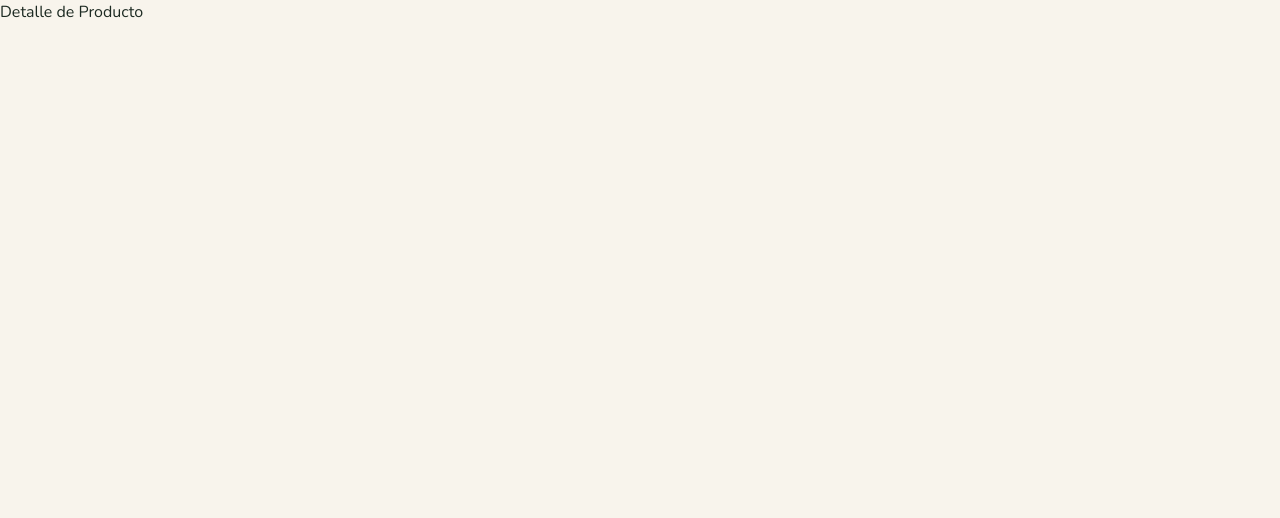
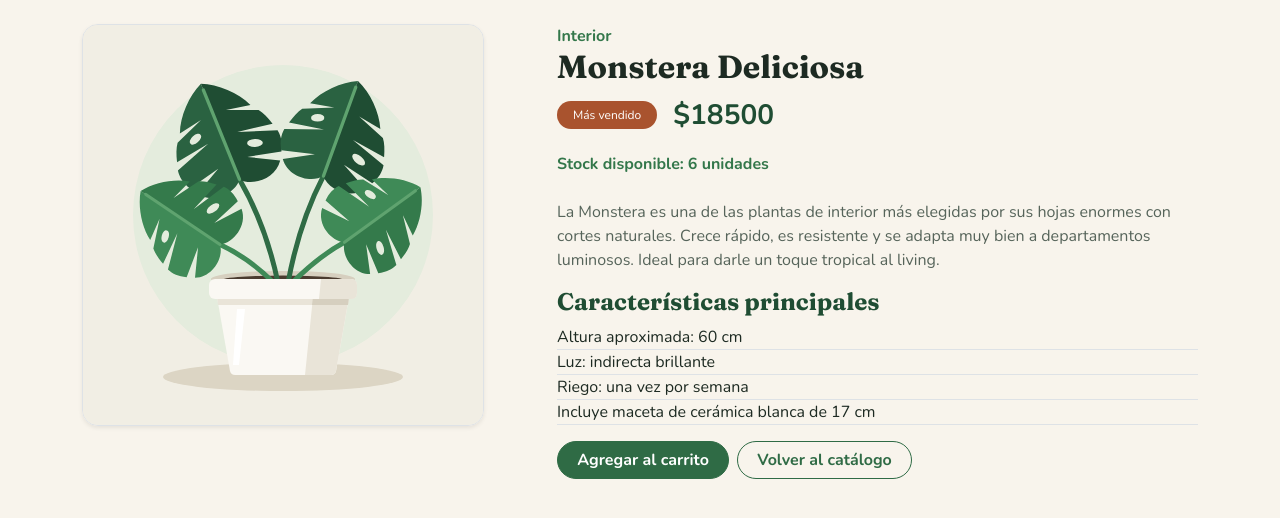
Before and after one commit to Thomas-unahur/brote-vivero-online, a React (Vite) app: page /producto/1 in a window 1280 px wide. Shown: the top 518 px of the page. Built offline with nearby package versions, Linux system fonts and the light colour scheme.

Commit message:
se agregó el detalle de producto para un id especifico

```diff
--- a/src/App.jsx
+++ b/src/App.jsx
@@ -1,5 +1,5 @@
 import { BrowserRouter, Routes, Route } from "react-router-dom";
-
+import DetalleProducto from '/src/pages/DetalleProducto';
 function App() {
   return (
     <BrowserRouter>
@@ -7,7 +7,7 @@ function App() {
       <Routes>
         <Route path="/" element={<div>Página de Inicio</div>} />
         <Route path="/productos" element={<div>Catálogo</div>} />
-        <Route path="/producto/:id" element={<div>Detalle de Producto</div>} />
+        <Route path="/producto/:id" element={<DetalleProducto />} />
         <Route path="/carrito" element={<div>Carrito</div>} />
         <Route path="/contacto" element={<div>Finalizar Compra</div>} />
       </Routes>
--- a/src/index.css
+++ b/src/index.css
@@ -48,10 +48,10 @@ img {
 /* 3. Utilidades rápidas de texto y fondos para usar en cualquier componente */
 .texto-suave { color: var(--texto-suave); }
 .texto-verde { color: var(--verde-medio); font-weight: 700; }
+.texto-verde-oscuro { color: var(--verde-oscuro); font-weight: 700; }
 .bg-terracota { background-color: var(--terracota-oscuro); color: #ffffff; }
 .bg-verde { background-color: var(--verde); color: #ffffff; }
 .bg-amarillo { background-color: var(--amarillo); color: #3d2f05; }
-
 /* 4. Adaptación de Botones de Bootstrap a la marca
    Si usan <button className="btn btn-verde"> tomará estos colores */
 .btn {
--- /dev/null
+++ b/src/pages/DetalleProducto.jsx
@@ -0,0 +1,67 @@
+import { useParams, Link } from 'react-router-dom';
+import productos from '/src/data/productos.js';
+
+const DetalleProducto = () => {
+    const {id} = useParams();
+    const producto = productos.find(producto => producto.id == id);
+
+    if(!producto){
+         return <div className="container mt-4"><h3>El producto no existe.</h3></div>;
+    }
+    return (
+        <div className="container mt-4">
+            <div className="row">
+              <div className="col-12 col-md-5 mb-4 mb-md-0">
+                 <img
+                        src={producto.imagen}
+                        alt={producto.nombre}
+                        className="img-fluid border border-1 rounded-4 shadow-sm"
+                    />
+              </div>
+
+
+    <div className="col-12 col-md-7">
+
+
+    <span className='texto-verde'>{producto.categoria}</span>
+    <h2>{producto.nombre}</h2>
+
+    <div className="d-flex align-items-center gap-3 mb-3">
+        {producto.etiqueta && (
+            <span className="badge bg-terracota rounded-pill px-3 py-2 fw-normal">
+                {producto.etiqueta}
+            </span>
+        )}
+        <span className="fs-3 fw-bold texto-verde-oscuro">${producto.precio}</span>
+
+        <span>{producto.precioAnterior &&
+        (<span className='text-decoration-line-through text-muted fs-6'>${producto.precioAnterior}</span>)}
+        </span>
+
+    </div>
+
+    <div className="d-flex align-items-center mb-4">
+        <span className="texto-verde fw-bold">Stock disponible:</span>
+        <span className="texto-verde ms-1">{producto.stock} unidades</span>
+    </div>
+
+    <p className='texto-suave'>{producto.descripcionLarga}</p>
+    <h4 className='texto-verde-oscuro'>Características principales</h4>
+    <ul className='list-unstyled'>
+        {producto.caracteristicas.map((item,indice) =>
+        (<li className='border-bottom border-1' key={indice}>{item}</li>))}
+    </ul>
+    <div className='d-flex gap-2'>
+        <button className='btn btn-verde'>Agregar al carrito</button>
+        <Link to="/productos" className="btn btn-outline-verde">Volver al catálogo</Link>
+    </div>
+    </div>
+
+    </div>
+
+    </div>
+    );
+
+
+}
+export default DetalleProducto;
```
Also changed, not shown: src/components/FormularioCompra.jsx (added).
